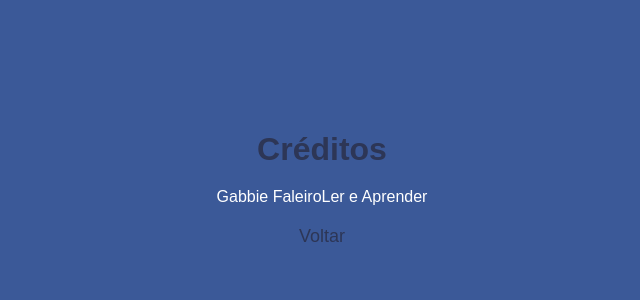
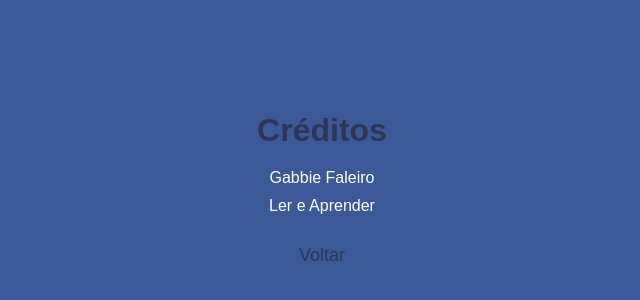
Before and after one commit to MarcosHGF/Seminarios3, an Electron app: page creditos.html in a window 800 px wide. Shown: the part 222-522 px from the top of the page, without its empty margins (78-718 px from the left). Drawn offline with Linux system fonts and the light colour scheme.

Commit message:
creditos e correções

```diff
--- a/script.js
+++ b/script.js
@@ -20,12 +20,10 @@ function filterItems() {
     const pages = ['escola.html', 'saudacoes.html', 'numeros.html', 'lojas.html', 'hospital.html', 'alfabeto.html']; // Adicione aqui as páginas que deseja pesquisar
 
     if (searchInput === '') {
-        // Se o campo de pesquisa estiver vazio, não exibe nenhum item
         searchResults.textContent = 'Nenhum ID correspondente encontrado';
         return;
     }
 
-    // Filtrar itens com base no valor do campo de entrada
     let promises = pages.map(page => fetchPage(page));
 
     Promise.all(promises).then(responses => {
--- a/style.css
+++ b/style.css
@@ -103,10 +103,16 @@ input[type="text"] {
 .credits {
     margin-top: 20px;
     display: flex;
+    flex-direction: column;
     align-items: center;
     justify-content: center;
     cursor: pointer;
     color: white;
+}
+
+.credits a {
+    display: block;
+    margin-bottom: 10px;
 }
 
 .settings img {
@@ -120,8 +126,8 @@ input[type="text"] {
 }
 
 a{
-    color: inherit; /* Remove a cor azul padrão dos links */
-    text-decoration: none; /* Remove o sublinhado dos links */
+    color: inherit;
+    text-decoration: none;
 }
 
 @media (max-width: 600px) {
```
Also changed, not shown: creditos.html (+0 -3 lines).
